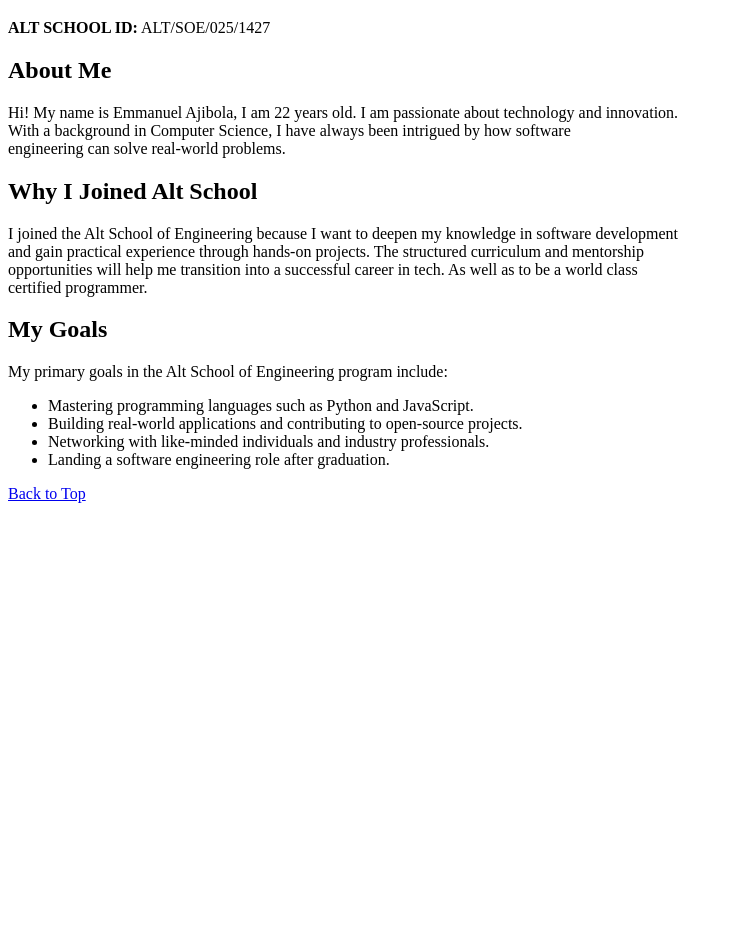
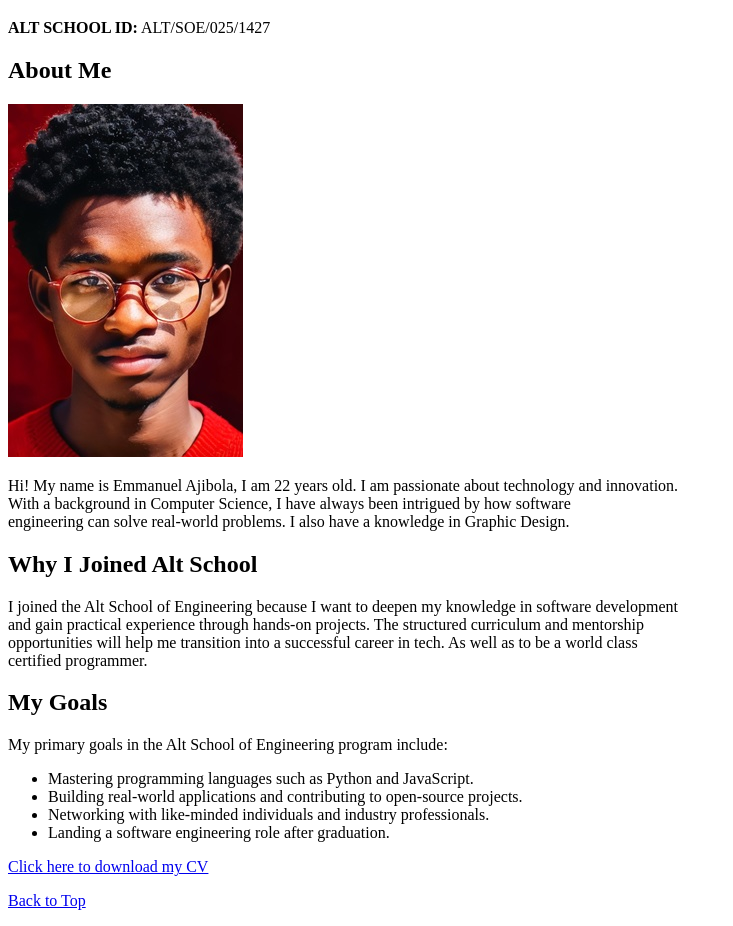
Before and after one commit to Emiderex/Altschool, a plain HTML site: page index.html in a window 1280 px wide. Shown: the part 87-1013 px from the top of the page, without its empty margins (0-733 px from the left). Before the commit the page ends 800 px from the top, so only its background shows below. Drawn offline with Linux system fonts and the light colour scheme.

Commit message:
Add changes

```diff
--- a/index.html
+++ b/index.html
@@ -13,10 +13,11 @@
     <p><strong>ALT SCHOOL ID:</strong> ALT/SOE/025/1427</p>
 
     <h2>About Me</h2>
+    <img src="/assets/user1.jpg" alt="">
     <p>
         Hi! My name is Emmanuel Ajibola, I am 22 years old. I am passionate about technology and innovation. <br>
         With a background in Computer Science, I have always been intrigued by how software <br>
-        engineering can solve real-world problems.
+        engineering can solve real-world problems. I also have a knowledge in Graphic Design.
     </p>
 
     <h2>Why I Joined Alt School</h2>
@@ -37,6 +38,8 @@
         <li>Landing a software engineering role after graduation.</li>
     </ul>
 
+    <a href="./MY CV.docx" download >Click here to download my CV</a>
+
     <p><a href="#top">Back to Top</a></p>
 </body>
 </html>
```
Also changed, not shown: assets/user1.jpg (added), 1 other file.
